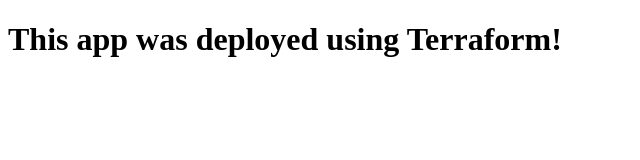
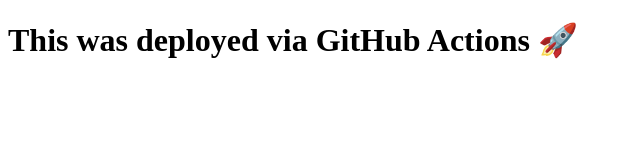
Before and after one commit to DevSingh05/azure-sample-app-terraform, a plain HTML site: page index.html in a window 1280 px wide. Shown: the whole page, without its empty margins (0-640 px from the left). Drawn offline with Linux system fonts and the light colour scheme.

Commit message:
Update index.html

```diff
--- a/index.html
+++ b/index.html
@@ -1,5 +1,5 @@
 <!DOCTYPE html>
 <html>
   <head><title>Hello Azure</title></head>
-  <body><h1>This app was deployed using Terraform!</h1></body>
+  <body><h1>This was deployed via GitHub Actions 🚀</h1></body>
 </html>
```
